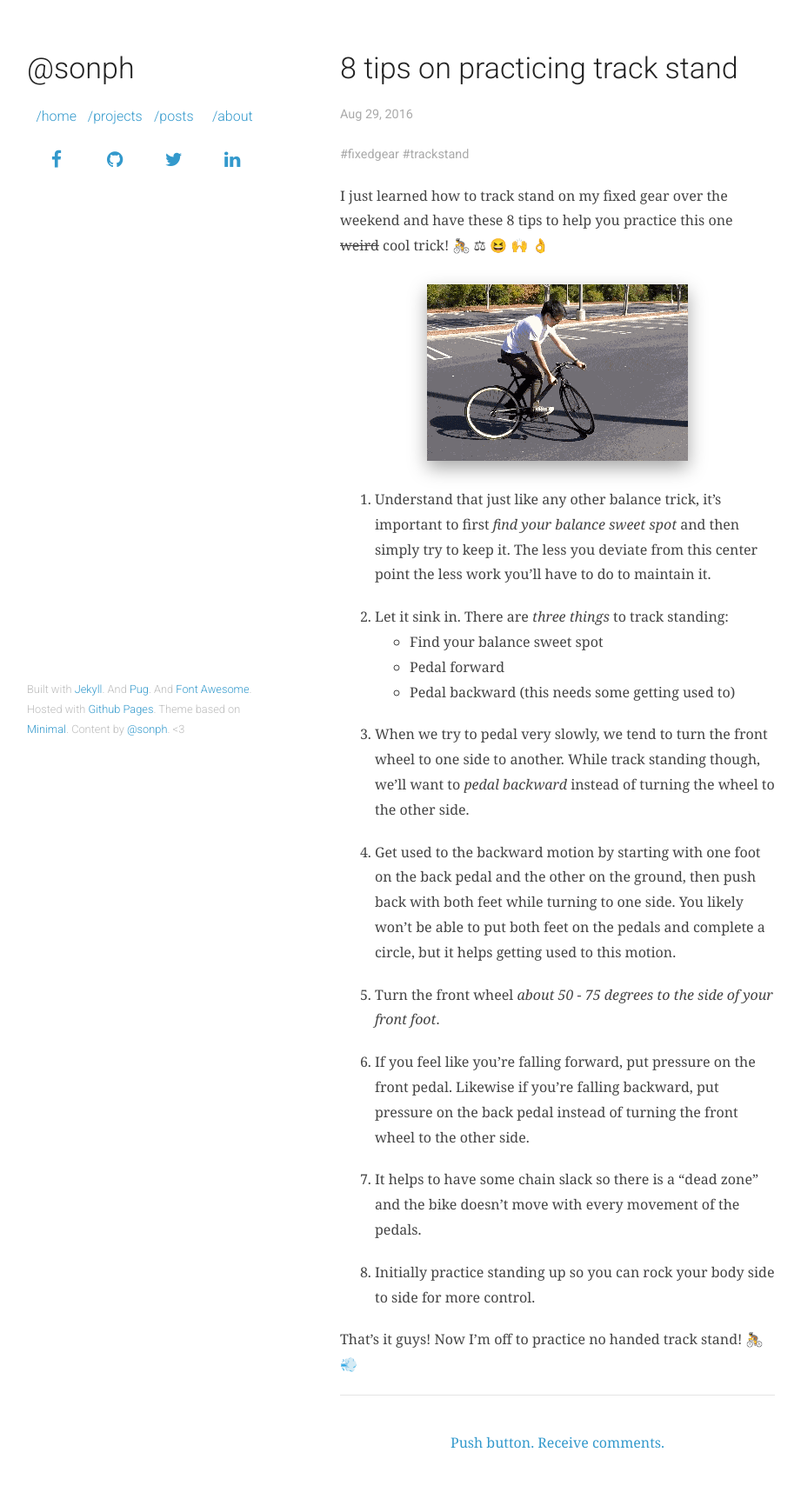
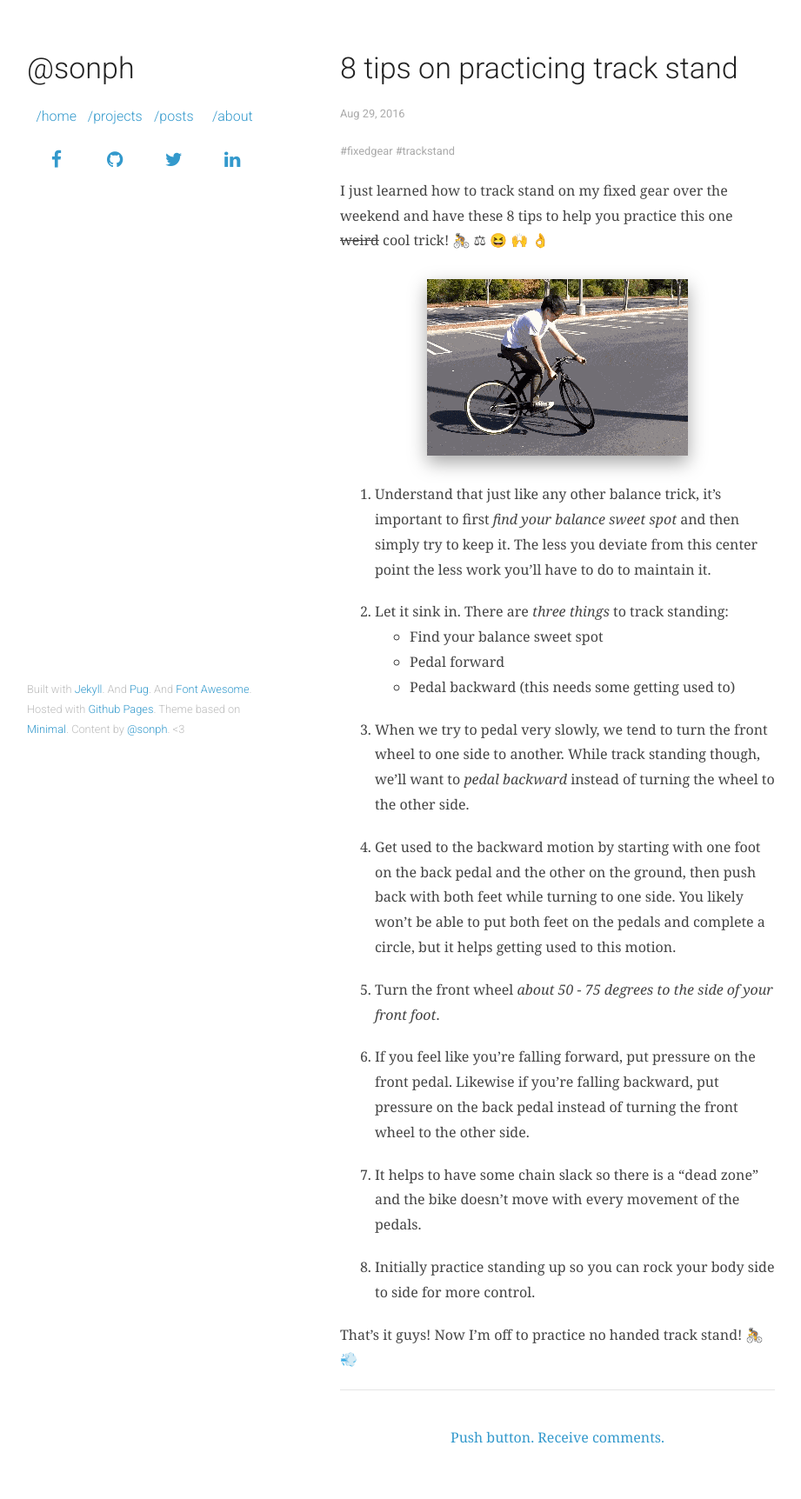
Before and after one commit to sonph/something, a Jekyll site: the page built from _posts/2016-08-29-8-tips-on-practicing-track-stand.md, in a window 1280 px wide. Shown: the whole page at 87% size, without its empty margins (179-1100 px from the left). Built offline with Jekyll 4.4.1, drawn with Linux system fonts in a browser that asks for light colours; some web fonts are replaced.

Commit message:
fix a regression

```diff
--- a/assets/css/app.sass
+++ b/assets/css/app.sass
@@ -176,9 +176,9 @@ footer
   .post-excerpt
     clear: both
 
-.post-meta
+.post-date, .post-tag
   color: #aaa
-  font-size: 0.9em
+  font-size: 0.8em
   font-family: $sans-serif-font-stack
 
 .left
```
